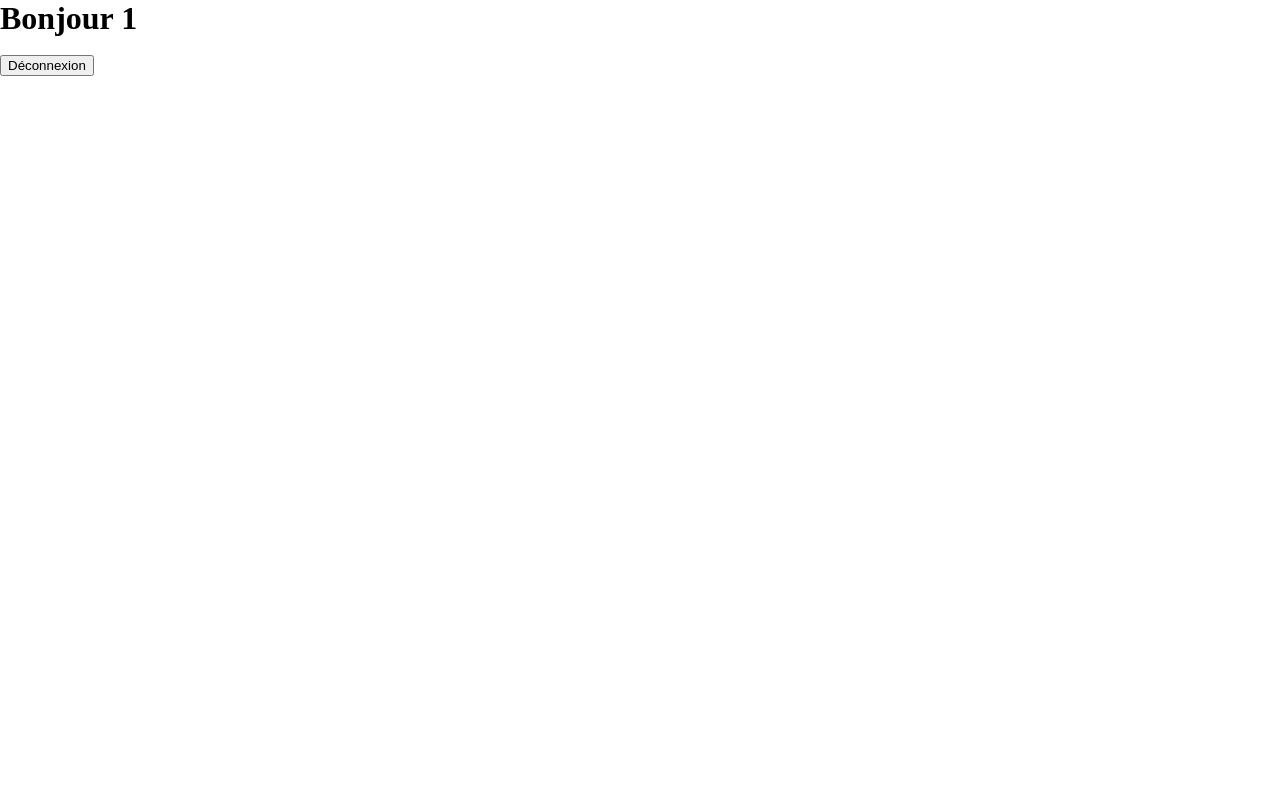
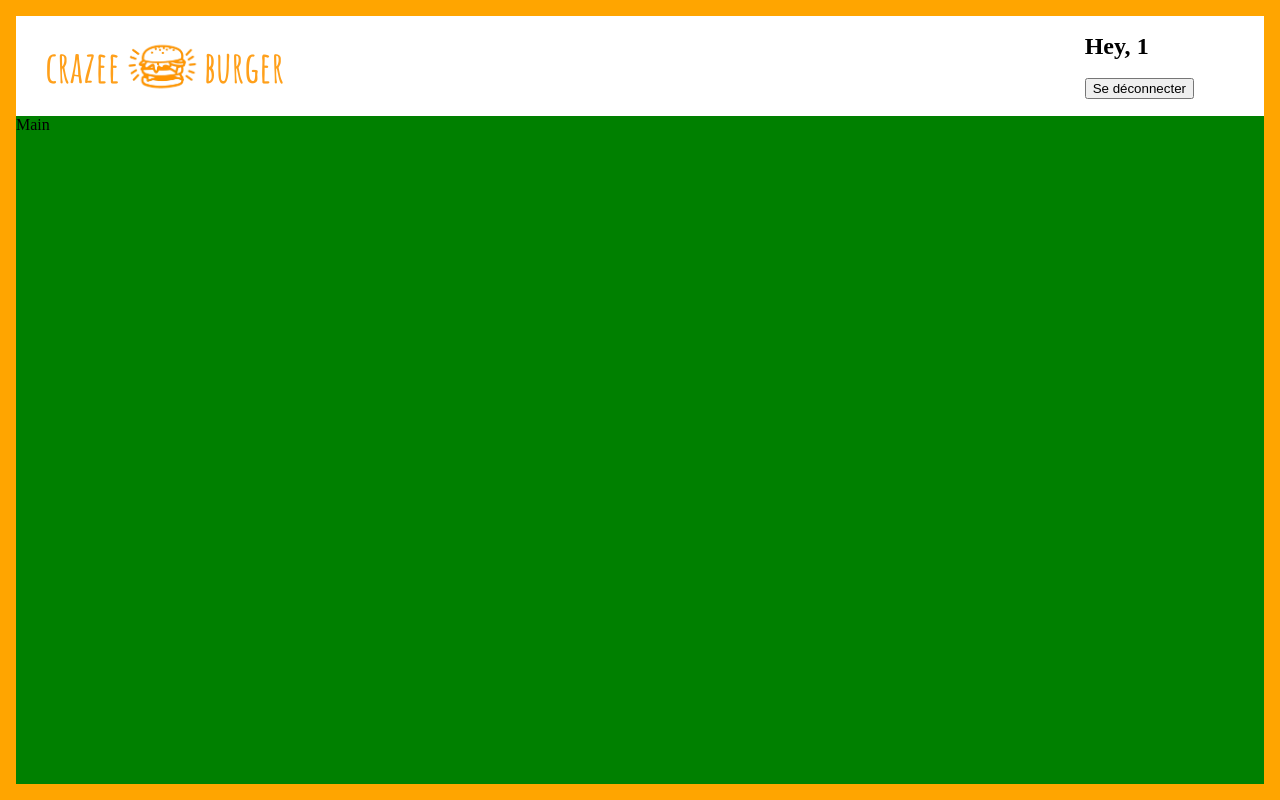
Before and after one commit to simonc56/nutri-fresh, a React (Vite) app: page /order/1 in a window 1280 px wide. Built offline with nearby package versions, Linux system fonts and the light colour scheme.

Commit message:
F04: ORDER > create Navbar + Profile

```diff
--- a/src/App.tsx
+++ b/src/App.tsx
@@ -7,7 +7,7 @@ function App() {
   return (
     <Routes>
       <Route path="/" element={<LoginPage />} />
-      <Route path="/order/:name" element={<OrderPage />} />
+      <Route path="/order/:username" element={<OrderPage />} />
       <Route path="*" element={<ErrorPage />} />
     </Routes>
   );
--- /dev/null
+++ b/src/components/pages/order/Main.scss
@@ -0,0 +1,4 @@
+.main {
+  background-color: green;
+  flex-grow: 1;
+}
--- /dev/null
+++ b/src/components/pages/order/Main.tsx
@@ -0,0 +1,5 @@
+import "./Main.scss";
+
+export default function Main() {
+  return <main className="main">Main</main>;
+}
--- /dev/null
+++ b/src/components/pages/order/Navbar.scss
@@ -0,0 +1,13 @@
+@use "../../../theme/theme";
+
+.navbar {
+  display: flex;
+  justify-content: space-between;
+  align-items: center;
+  background-color: theme.$color_white;
+  height: 100px;
+  padding-left: 16px;
+  & .logo-text {
+    transform: scale(0.9);
+  }
+}
--- /dev/null
+++ b/src/components/pages/order/Navbar.tsx
@@ -0,0 +1,12 @@
+import Logo from "../../reusable-ui/Logo/Logo";
+import "./Navbar.scss";
+import Profile from "./Profile";
+
+export default function Navbar({ username }: { username: string }) {
+  return (
+    <nav className="navbar">
+      <Logo />
+      <Profile username={username} />
+    </nav>
+  );
+}
--- /dev/null
+++ b/src/components/pages/order/OrderPage.scss
@@ -0,0 +1,14 @@
+.order-page {
+  background-color: orange;
+  height: 100vh;
+  display: flex;
+  justify-content: center;
+  & .container {
+    background-color: red;
+    margin: 1rem;
+    max-width: 1400px;
+    flex-grow: 1;
+    display: flex;
+    flex-direction: column;
+  }
+}
--- a/src/components/pages/order/OrderPage.tsx
+++ b/src/components/pages/order/OrderPage.tsx
@@ -1,20 +1,18 @@
-import { useNavigate, useParams } from "react-router-dom";
+import { useParams } from "react-router-dom";
+
+import Main from "./Main";
+import Navbar from "./Navbar";
+import "./OrderPage.scss";
 
 function OrderPage() {
-  const { name } = useParams();
-  const navigate = useNavigate();
-
-  const handleClick = () => {
-    navigate("/");
-  };
+  const { username } = useParams();
 
   return (
-    <div>
-      <h1>Bonjour {name}</h1>
-      <br />
-      <button type="button" onClick={handleClick}>
-        Déconnexion
-      </button>
+    <div className="order-page">
+      <div className="container">
+        <Navbar username={username || ""} />
+        <Main />
+      </div>
     </div>
   );
 }
--- /dev/null
+++ b/src/components/pages/order/Profile.scss
@@ -0,0 +1,3 @@
+.profile {
+  margin-right: 70px;
+}
--- /dev/null
+++ b/src/components/pages/order/Profile.tsx
@@ -0,0 +1,14 @@
+import { Link } from "react-router-dom";
+import "./Profile.scss";
+
+export default function Profile({ username }: { username: string }) {
+  return (
+    <div className="profile">
+      <h1>Hey, {username}</h1>
+      <br />
+      <Link to="/">
+        <button type="button">Se déconnecter</button>
+      </Link>
+    </div>
+  );
+}
```
